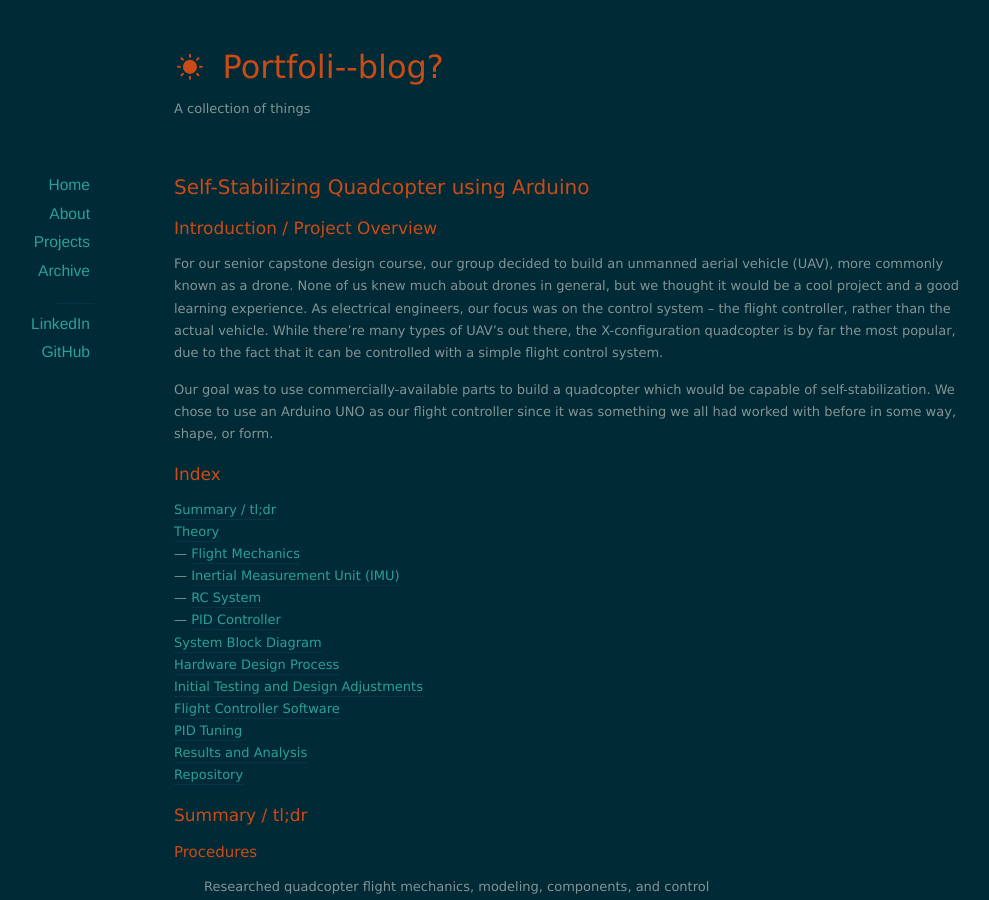
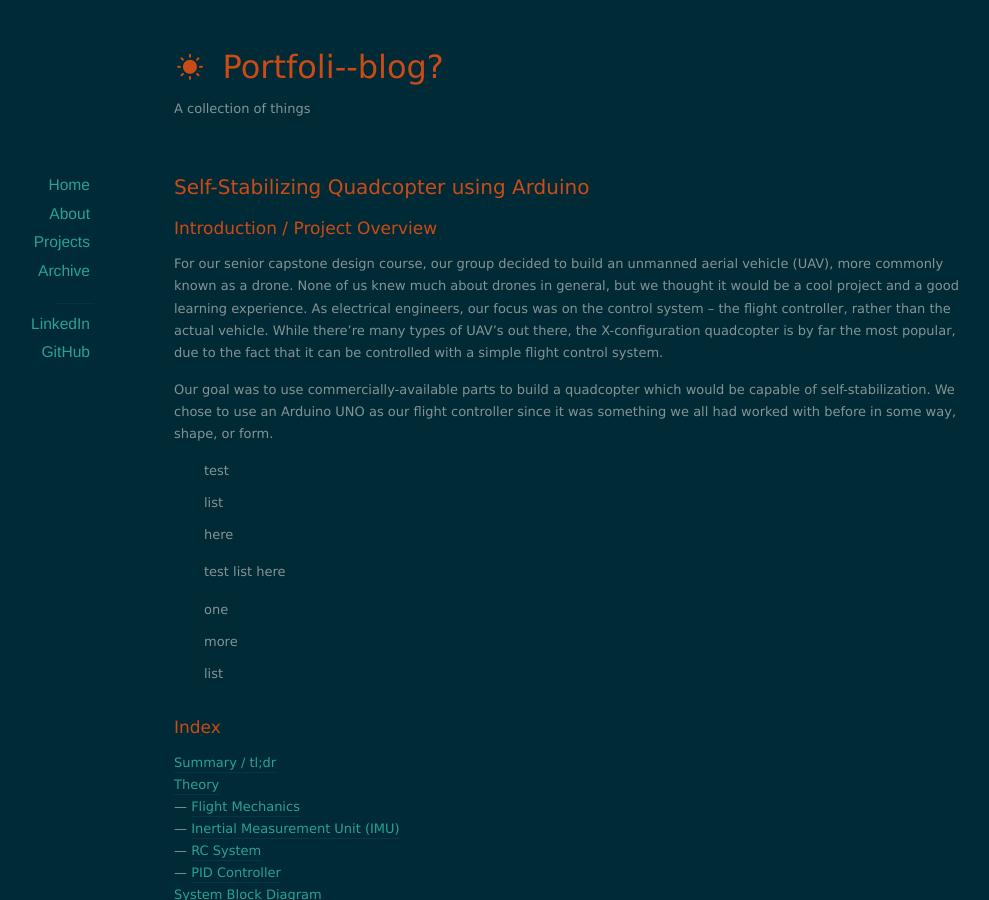
Before and after one commit to nolanschan/nolanschan.github.io, a Jekyll site: the page built from projects/quadcopter/index.markdown, in a window 1280 px wide and 900 px high. Shown: the whole window, without its empty margins (66-1055 px from the left). Built offline with Jekyll 4.4.1, drawn with Linux system fonts in a browser that asks for light colours; nearby versions of some CDN libraries.

Commit message:
Update index.markdown

```diff
--- a/projects/quadcopter/index.markdown
+++ b/projects/quadcopter/index.markdown
@@ -10,6 +10,18 @@ layout: default
 For our senior capstone design course, our group decided to build an unmanned aerial vehicle (UAV), more commonly known as a drone. None of us knew much about drones in general, but we thought it would be a cool project and a good learning experience. As electrical engineers, our focus was on the control system -- the flight controller, rather than the actual vehicle. While there're many types of UAV's out there, the X-configuration quadcopter is by far the most popular, due to the fact that it can be controlled with a simple flight control system.
 
 Our goal was to use commercially-available parts to build a quadcopter which would be capable of self-stabilization. We chose to use an Arduino UNO as our flight controller since it was something we all had worked with before in some way, shape, or form.
+
+- test
+- list
+- here
+
+  test
+  list
+  here
+
+- one
+-   more
+-   list
 
 ## Index ##
 
```
